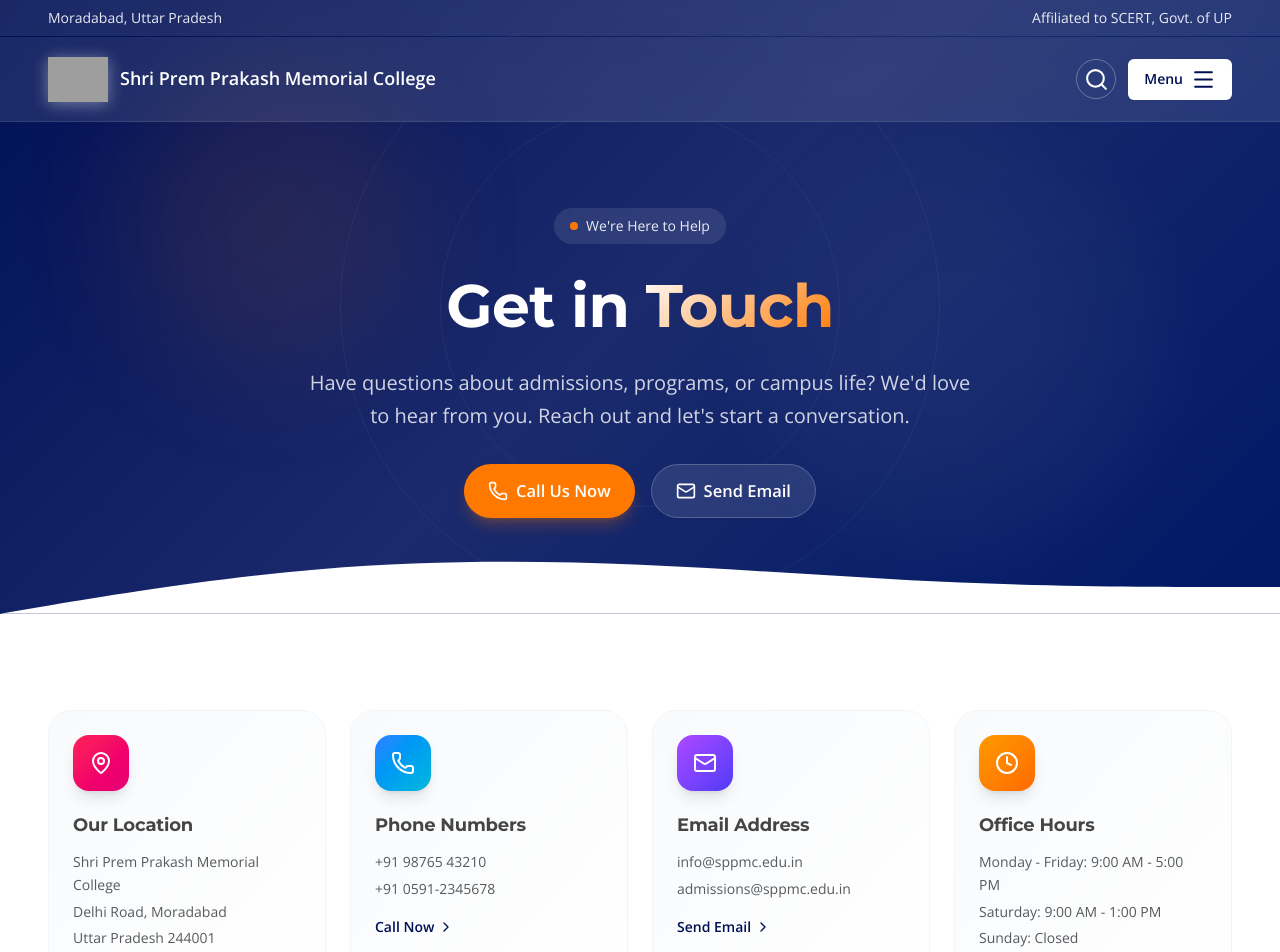
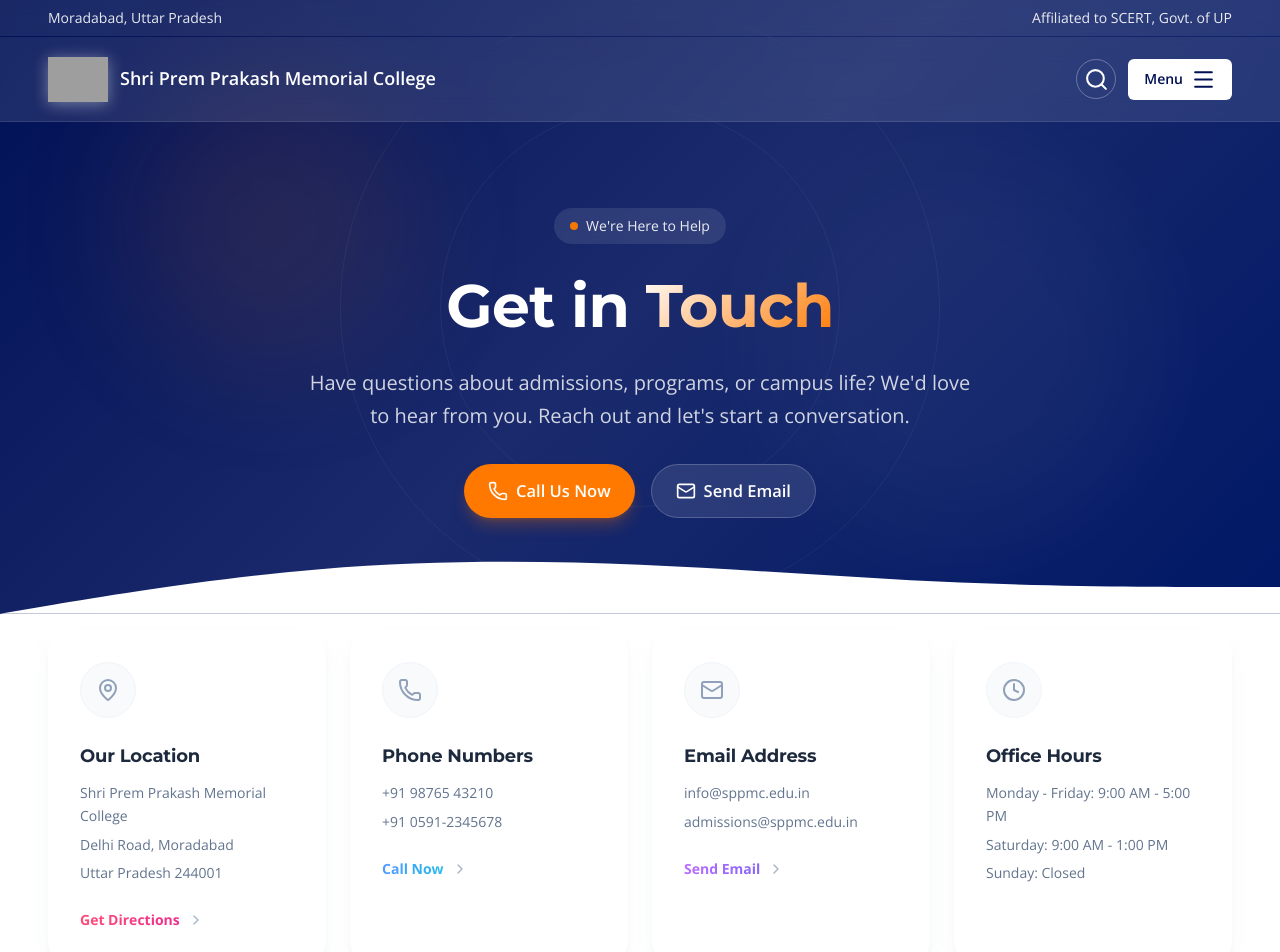
Before and after one commit to Adi15Jain/sppmc_website, a React (Vite) app: page /contact in a window 1280 px wide. Shown: the top 952 px of the page. Built offline with nearby package versions, Linux system fonts and the light colour scheme; grey boxes are pictures that could not be loaded.

Commit message:
enhanced designs

```diff
--- a/src/pages/Contact.tsx
+++ b/src/pages/Contact.tsx
@@ -239,42 +239,51 @@
                 </section>
 
                 {/* Contact Cards Section */}
-                <section className="py-16 md:py-24 bg-white">
+                <section className="relative py-20 -mt-16 z-20">
                     <Container>
-                        <div className="grid gap-6 sm:grid-cols-2 lg:grid-cols-4">
-                            {CONTACT_INFO.map((info, index) => (
+                        <div className="grid gap-6 md:grid-cols-2 lg:grid-cols-4">
+                            {CONTACT_INFO.map((info) => (
                                 <div
                                     key={info.title}
-                                    className="group relative p-6 bg-gradient-to-br from-slate-50 to-white rounded-2xl border border-gray-100 hover:shadow-xl hover:border-transparent transition-all duration-500 animate-fade-up"
-                                    style={{
-                                        animationDelay: `${index * 100}ms`,
-                                    }}
+                                    className="group relative bg-white rounded-2xl p-8 shadow-lg shadow-slate-200/50 hover:shadow-2xl hover:shadow-slate-200/50 transition-all duration-300 hover:-translate-y-1 overflow-hidden"
                                 >
-                                    {/* Icon */}
+                                    {/* Top Color Line (Animates on Hover) */}
                                     <div
-                                        className={`w-14 h-14 rounded-xl bg-gradient-to-br ${info.color} flex items-center justify-center mb-5 group-hover:scale-110 transition-transform duration-300 shadow-lg`}
-                                    >
-                                        <info.icon className="w-6 h-6 text-white" />
+                                        className={`absolute top-0 left-0 w-full h-1 bg-gradient-to-r ${info.color} opacity-0 group-hover:opacity-100 transition-opacity duration-300`}
+                                    />
+
+                                    {/* Icon Container */}
+                                    <div className="relative mb-6">
+                                        {/* Background blob */}
+                                        <div
+                                            className={`absolute -inset-2 bg-gradient-to-r ${info.color} rounded-full opacity-0 group-hover:opacity-10 blur-md transition-opacity duration-300`}
+                                        />
+
+                                        {/* Icon Circle */}
+                                        <div className="relative w-14 h-14 rounded-full bg-slate-50 border border-slate-100 flex items-center justify-center group-hover:border-transparent transition-colors duration-300">
+                                            {/* We use the gradient text clip trick for the icon on hover */}
+                                            <info.icon className="w-6 h-6 text-slate-400 group-hover:text-slate-700 transition-colors duration-300" />
+                                        </div>
                                     </div>
 
-                                    {/* Title */}
-                                    <h3 className="text-lg font-bold text-heading mb-3">
+                                    {/* Content */}
+                                    <div>
+                                        <h3 className="text-lg font-bold text-slate-800 mb-3 group-hover:text-primary transition-colors duration-300">
                                             {info.title}
                                         </h3>
 
-                                    {/* Details */}
-                                    <div className="space-y-1">
+                                        <div className="space-y-1.5 mb-5">
                                             {info.details.map((detail, i) => (
                                                 <p
                                                     key={i}
-                                                className="text-sm text-body leading-relaxed"
+                                                    className="text-sm text-slate-500 font-medium leading-relaxed"
                                                 >
                                                     {detail}
                                                 </p>
                                             ))}
                                         </div>
 
-                                    {/* Action */}
+                                        {/* Action Link */}
                                         {info.action && (
                                             <a
                                                 href={info.action.href}
@@ -292,12 +301,15 @@
                                                         ? "noopener noreferrer"
                                                         : undefined
                                                 }
-                                            className="mt-4 inline-flex items-center gap-1 text-sm font-semibold text-primary hover:text-accent transition-colors duration-300 group/link"
+                                                className={`inline-flex items-center gap-2 text-sm font-bold bg-clip-text text-transparent bg-gradient-to-r ${info.color} opacity-80 group-hover:opacity-100 transition-all duration-300`}
                                             >
                                                 {info.action.label}
-                                            <ChevronRight className="w-4 h-4 group-hover/link:translate-x-1 transition-transform" />
+                                                <ChevronRight
+                                                    className={`w-4 h-4 text-slate-400 group-hover:translate-x-1 transition-transform duration-300`}
+                                                />
                                             </a>
                                         )}
+                                    </div>
                                 </div>
                             ))}
                         </div>
```
Lines whose indentation alone changed are shown as unchanged.
